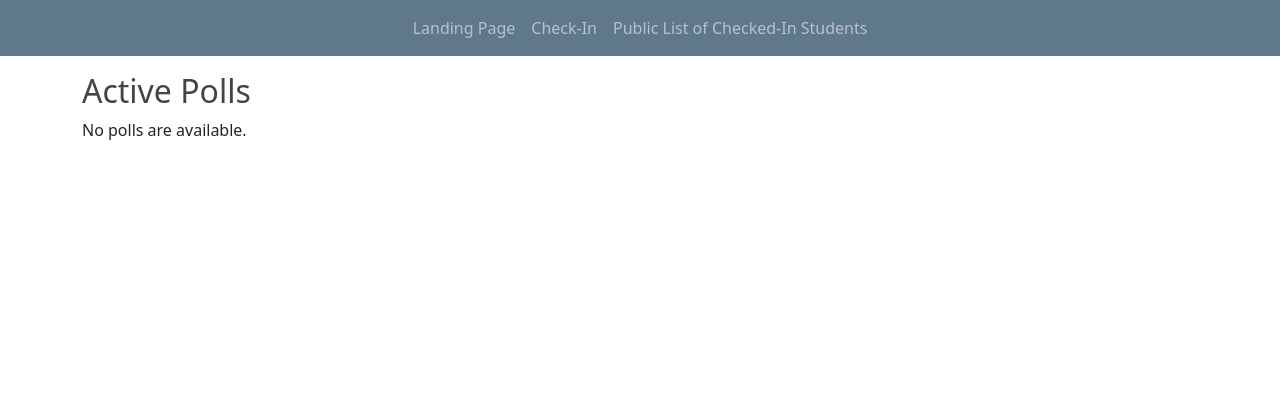
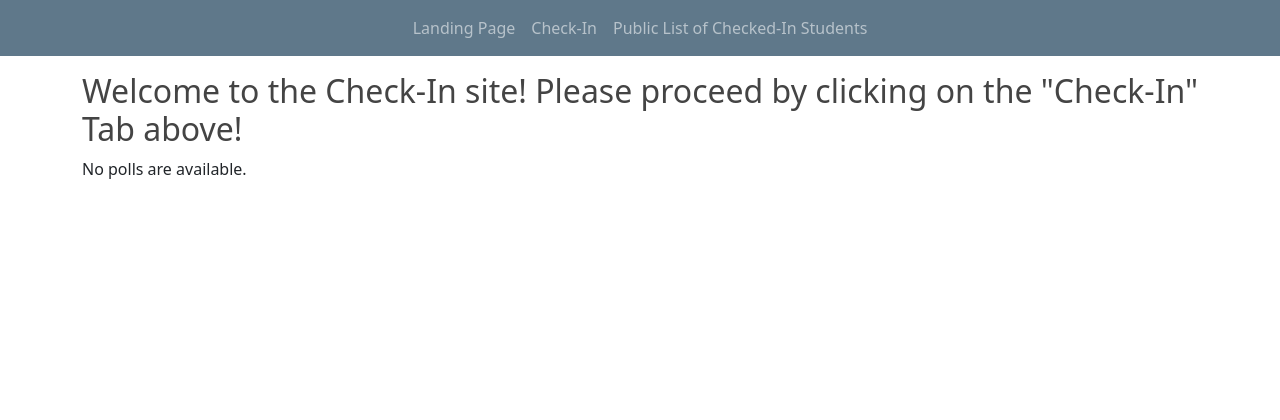
Before and after one commit to ik4vrb/django-assessment, a Django app: page /polls/ in a window 1280 px wide. Shown: the top 420 px of the page. Run offline with Django 4.2, Linux system fonts and the light colour scheme; data that the repository does not hold is empty; some libraries are stand-ins or nearby versions.

Commit message:
Update index.html

```diff
--- a/polls/templates/polls/index.html
+++ b/polls/templates/polls/index.html
@@ -2,7 +2,7 @@
 {% block content %}
 {% load static %}
 
-<h2>Active Polls</h2>
+<h2>Welcome to the Check-In site! Please proceed by clicking on the "Check-In" Tab above!</h2>
 {% if latest_question_list %}
     <ul class="list-group">
     {% for question in latest_question_list %}
```
